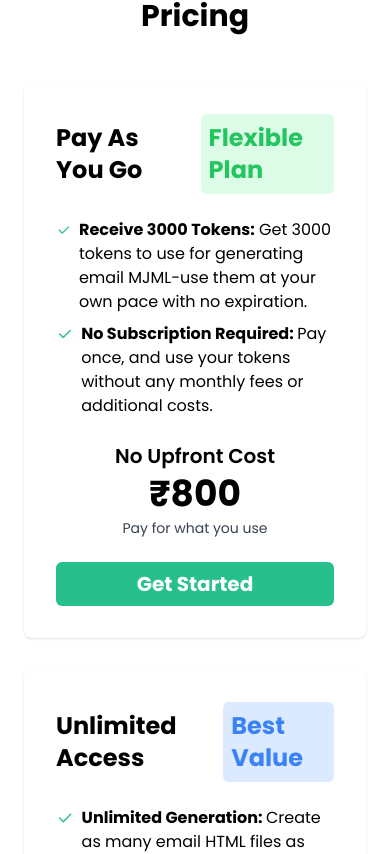
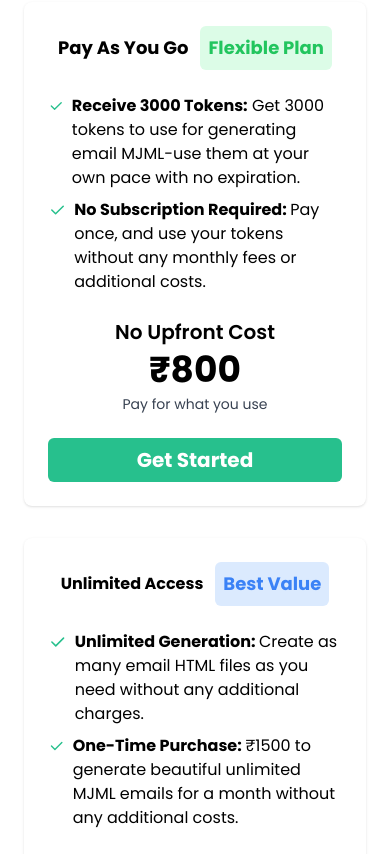
Before and after one commit to flex3-org/emix, a Next.js app in the folder apps/emailer-web/: page / in a window 390 px wide. Shown: the part 2058-2912 px from the top of the page. Built offline with nearby package versions, Linux system fonts and the light colour scheme; no server answers.

Commit message:
razorpay init & create order

```diff
--- /dev/null
+++ b/apps/emailer-web/app/api/payments/createOrder/route.ts
@@ -0,0 +1,17 @@
+import { NextResponse } from "next/server";
+import Razorpay from "razorpay";
+
+const razorpay = new Razorpay({
+  key_id: process.env.NEXT_PUBLIC_RAZORPAY_KEY_ID as string,
+  key_secret: process.env.RAZORPAY_SECRET_KEY,
+});
+
+export async function POST(req: Request) {
+  const { amount } = await req.json();
+  const order = await razorpay.orders.create({
+    amount,
+    currency: "INR",
+  });
+
+  return NextResponse.json(order);
+}
--- a/apps/emailer-web/components/Home/Pricing.tsx
+++ b/apps/emailer-web/components/Home/Pricing.tsx
@@ -1,17 +1,60 @@
-import React from "react";
+"use client";
+
+import Script from "next/script";
 import { IconCheck } from "@tabler/icons-react";
+import axios from "axios";
 
 export default function Pricing() {
+  const createOrder = async () => {
+    console.log("fuck");
+
+    const res = await axios.post("/api/payments/createOrder", {
+      amount: 800 * 100,
+    });
+
+    const data = res.data;
+
+    const paymentData = {
+      key: process.env.NEXT_PUBLIC_RAZORPAY_KEY_ID,
+      order_id: data.id,
+
+      handler: async function (response: any) {
+        // verify payment
+        const res = await fetch("/api/payments/verifyOrder", {
+          method: "POST",
+          body: JSON.stringify({
+            orderId: response.razorpay_order_id,
+            razorpayPaymentId: response.razorpay_payment_id,
+            razorpaySignature: response.razorpay_signature,
+          }),
+        });
+        const data = await res.json();
+        console.log(data);
+        if (data.isOk) {
+          // do whatever page transition you want here as payment was successful
+          alert("Payment successful");
+        } else {
+          alert("Payment failed");
+        }
+      },
+    };
+    const payment = new (window as any).Razorpay(paymentData);
+    payment.open();
+  };
   return (
     <>
-      <section id="pricing" className="py-20 px-6">
+      <section id="pricing" className="pb-20 px-6">
+        <Script
+          type="text/javascript"
+          src="https://checkout.razorpay.com/v1/checkout.js"
+        />
         <div className="max-w-5xl mx-auto space-y-12">
           <h2 className="text-3xl font-bold text-center">Pricing</h2>
           <div className="grid grid-cols-1 md:grid-cols-2 gap-8">
-            <div className="flex flex-col justify-center items-center bg-white p-8 rounded-lg shadow">
+            <div className="flex flex-col justify-center items-center bg-white md:p-8 p-6 rounded-lg shadow">
               <div className="flex items-center gap-3">
-                <h3 className="text-2xl font-bold">Pay As You Go</h3>
-                <p className="bg-green-100 text-green-500 p-2 rounded-md font-bold text-2xl">
+                <h3 className="md:text-2xl text-lg font-bold">Pay As You Go</h3>
+                <p className="bg-green-100 text-green-500 p-2 rounded-md font-bold md:text-2xl text-lg text-nowrap">
                   Flexible Plan
                 </p>
               </div>
@@ -42,14 +85,19 @@ export default function Pricing() {
                   Pay for what you use
                 </p>
               </div>
-              <button className="w-full text-xl font-bold py-2 mt-6 rounded-md bg-[#27C08D] hover:bg-[#27C08D]/90 text-white">
+              <button
+                onClick={createOrder}
+                className="w-full text-xl font-bold py-2 mt-6 rounded-md bg-[#27C08D] hover:bg-[#27C08D]/90 text-white"
+              >
                 Get Started
               </button>
             </div>
-            <div className="flex flex-col justify-center items-center bg-white p-8 rounded-lg shadow">
+            <div className="flex flex-col justify-center items-center bg-white md:p-8 p-6 rounded-lg shadow">
               <div className="flex items-center gap-3">
-                <h3 className="text-2xl font-bold">Unlimited Access</h3>
-                <p className="bg-blue-100 text-blue-500 p-2 rounded-md font-bold text-2xl">
+                <h3 className="md:text-2xl text-md font-bold">
+                  Unlimited Access
+                </h3>
+                <p className="bg-blue-100 text-blue-500 p-2 rounded-md font-bold md:text-2xl text-lg text-nowrap">
                   Best Value
                 </p>
               </div>
--- a/apps/emailer-web/package.json
+++ b/apps/emailer-web/package.json
@@ -20,6 +20,7 @@
     "mjml-react": "^2.0.8",
     "next": "14.2.14",
     "pg": "^8.13.0",
+    "razorpay": "^2.9.4",
     "react": "^18",
     "react-dom": "^18",
     "react-loading-skeleton": "^3.5.0",
```
Also changed, not shown: apps/emailer-web/app/api/payments/verifyOrder/route.ts (added), 1 other file (tests, documents, lock files or other folders).
